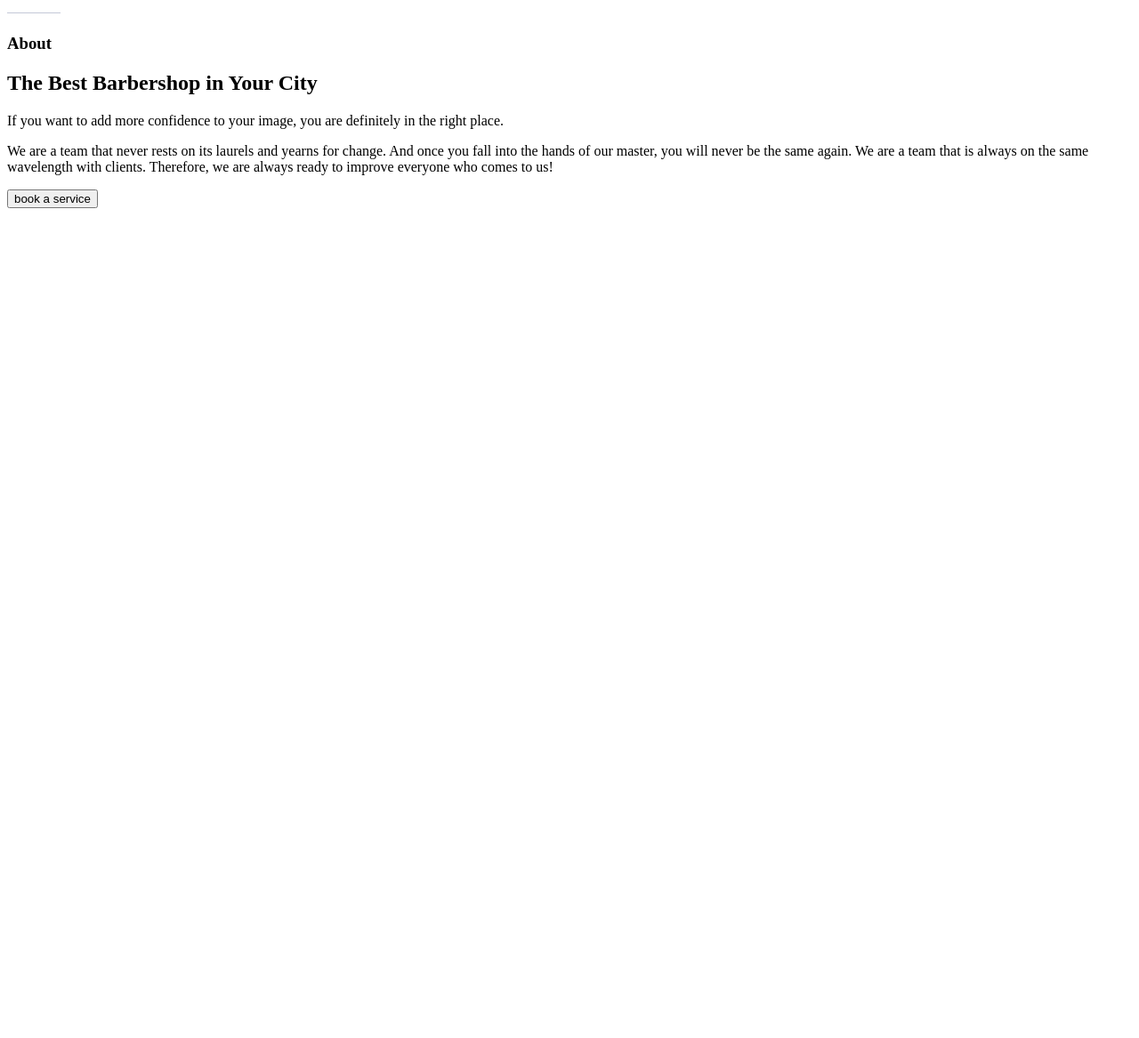
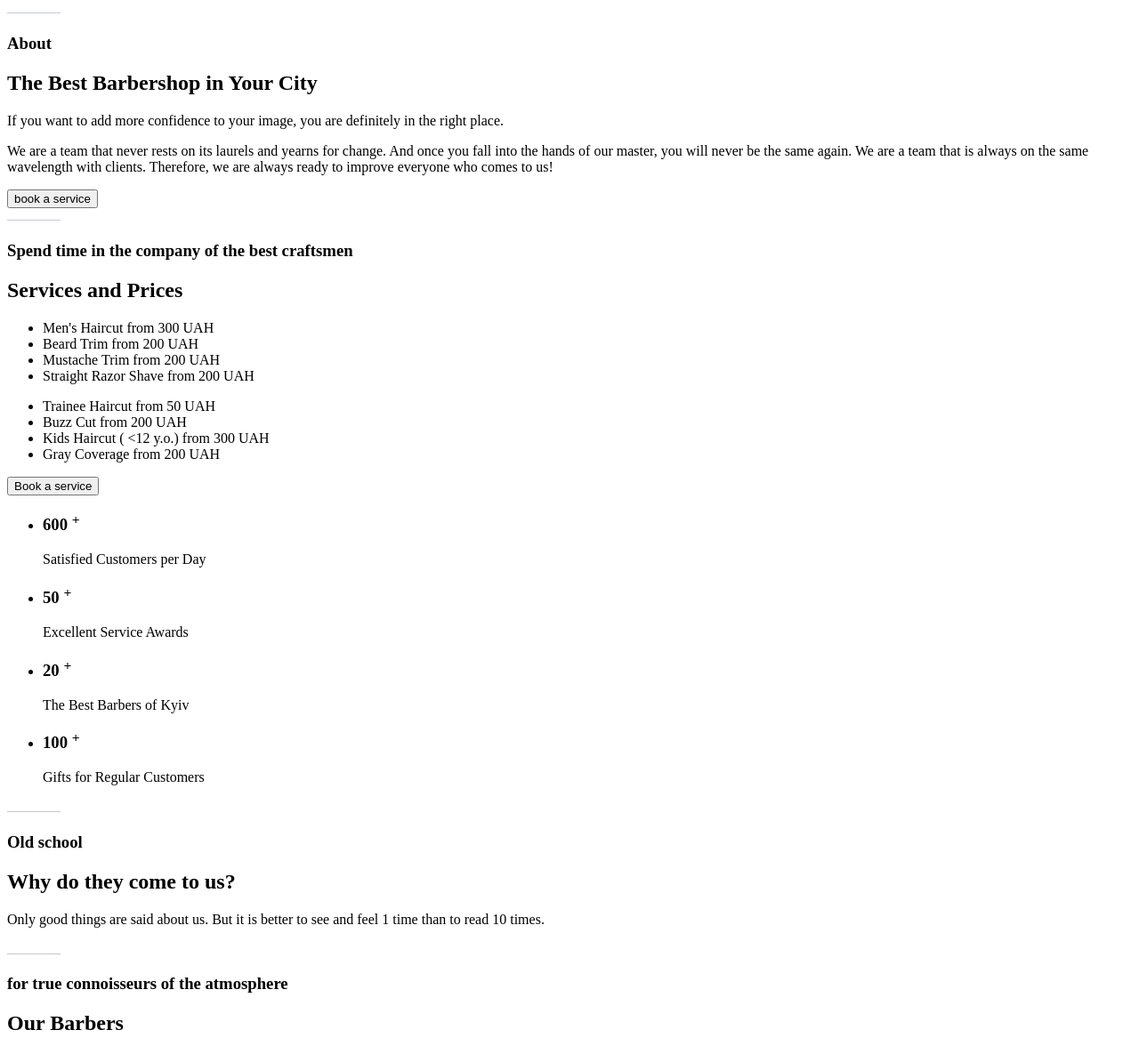
Before and after one commit to diana101010/BarberShop, a plain HTML site: page index.html in a window 1280 px wide. Shown: the part 974-2141 px from the top of the page at 89% size. Before the commit the page ends 1216 px from the top, so only its background shows below. Drawn offline with Linux system fonts and the light colour scheme.

Commit message:
html finished

```diff
--- a/index.html
+++ b/index.html
@@ -84,5 +84,142 @@
       <button type="button">book a service</button>
     </div>
    </section>
+   <!-- The 3rd page -->
+   <section>
+    <div>
+      <img src="images/divider-.svg" alt="-">
+      <h3>Spend time in the company of the best craftsmen</h3>
+    </div>
+    <h1>Services and Prices</h1>
+    <!-- Prices list -->
+    <div>
+      <ul>
+        <li>
+          <span>Men's Haircut</span>
+          <span>from 300 UAH</span>
+        </li>
+        <li>
+          <span>Beard Trim</span>
+          <span>from 200 UAH</span>
+        </li>
+        <li>
+          <span>Mustache Trim</span>
+          <span>from 200 UAH</span>
+        </li>
+        <li>
+          <span>Straight Razor Shave</span>
+          <span>from 200 UAH</span>
+        </li>
+      </ul>
+      <ul>
+      <li>
+        <span>Trainee Haircut</span>
+        <span>from 50 UAH</span>
+      </li>
+      <li>
+        <span>Buzz Cut</span>
+        <span>from 200 UAH</span>
+      </li>
+      <li>
+        <span>Kids Haircut ( &lt;12 y.o.)</span>
+        <span>from 300 UAH</span>
+      </li>
+      <li>
+        <span>Gray Coverage</span>
+        <span>from 200 UAH</span>
+      </li>
+    </ul>
+  </div>
+  <button type="button">Book a service</button>
+   </section>
+<!-- 4th page -->
+<section>
+<ul>
+  <li>
+    <h3>600 <sup>+</sup></h3>
+    <p>Satisfied Customers per Day</p>
+  </li>
+  <li>
+    <h3>50 <sup>+</sup></h3>
+    <p>Excellent Service Awards</p>
+  </li>
+  <li>
+    <h3>20 <sup>+</sup></h3>
+    <p>The Best Barbers of Kyiv</p>
+  </li>
+  <li>
+    <h3>100 <sup>+</sup></h3>
+    <p>Gifts for Regular Customers</p>
+  </li>
+</ul>
+<div>
+  <img src="images/divider-.svg" alt="-">
+  <h3>Old school</h3>
+</div>
+<h1>Why do they come to us?</h1>
+<p>Only good things are said about us. But it is better to see and feel 1 time than to read 10 times.</p>
+</section>
+<!-- the 5rd page -->
+<section>
+<div>
+  <img src="images/divider-.svg" alt="-">
+  <h3>for true connoisseurs of the atmosphere</h3>
+</div>
+ <h2>Our Barbers</h2>
+  <ul>
+  <li>
+    <img src="images/img1.jpg" alt="John Smith">
+    <h4>John Smith</h4>
+    <p>Extreme Barber</p>
+  </li>
+  <li>
+    <img src="images/img2.jpg" alt="">
+    <h4>Michele Doe</h4>
+    <p>Extreme Barber</p>
+  </li>
+  <li>
+    <img src="images/img3.jpg" alt="">
+    <h4>Alan Black</h4>
+    <p>Extreme Barber</p>
+  </li>
+  </ul>
+</section>
+<!-- the 6th page -->
+<section>
+  <div>
+    <img src="images/divider-.svg" alt="-">
+    <h3>In Latin, "barba" means "beard"</h3>
+  </div>
+  <ul>
+    <li>
+      <img src="images/Rectangle 25.jpg" alt="cutting hair">
+    </li>
+    <li>
+      <img src="images/Rectangle 26.jpg" alt="shaving">
+    </li>
+    <li>
+      <img src="images/Rectangle 27.jpg" alt="cleaning face">
+    </li>
+    <li>
+      <img src="images/Rectangle 28.jpg" alt="cutting hair">
+    </li>
+  </ul>
+</section>
+<!-- last page -->
+<section>
+  <h2>Book a Service</h2>
+  <address>
+    Main Street, 7A Kyiv, 08132
+    <a href="tel:+380441111111 ">+38 044 111 11 11</a>
+    <a href="mailto:barbershop@email.com">barbershop@email.com</a>
+  </address>
+  <div>
+    <img src="images/divider-.svg" alt="-">
+    <h3>Working hours</h3>
+  </div>
+  <p>
+    Daily from time <time datetime="09:00">9:00 AM</time> till <time datetime="22:00">22:00 PM</time>
+  </p>
+  </section>
   </body>
 </html>
```
Also changed, not shown: images/Rectangle 25.jpg (added), images/Rectangle 26.jpg (added), images/Rectangle 27.jpg (added), images/Rectangle 28.jpg (added), images/img1.jpg (added), images/img2.jpg (added), images/img3.jpg (added).
